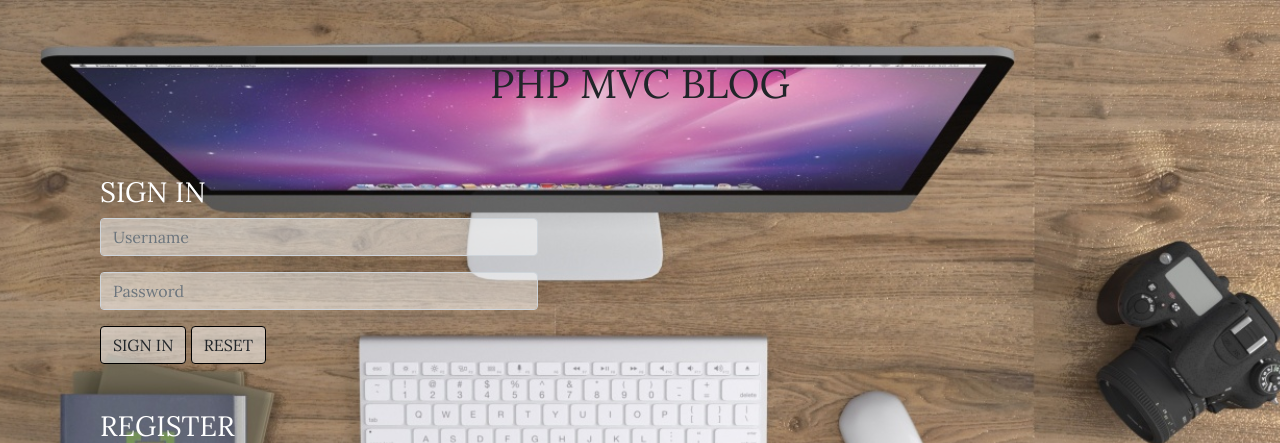
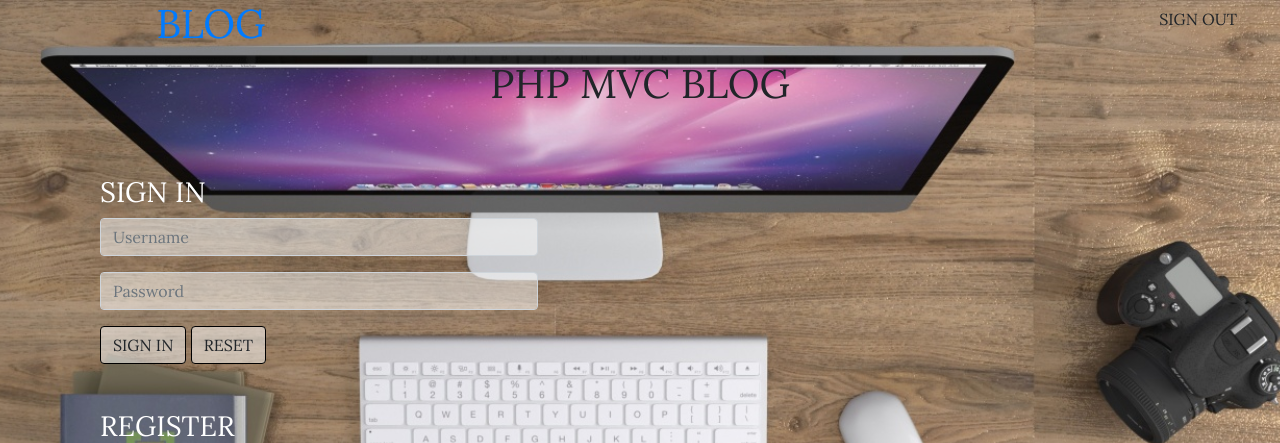
Before and after one commit to megabreakage/mvcBlog, a CodeIgniter app: page /blogs/index.php/blogs/index in a window 1280 px wide. Shown: the top 443 px of the page. Run offline with CodeIgniter, Linux system fonts and the light colour scheme; some libraries are stand-ins or nearby versions.

Commit message:
Creates a navigation bar and changes Fontawesome link to online

```diff
--- a/application/views/templates/header.php
+++ b/application/views/templates/header.php
@@ -9,11 +9,33 @@
     <link rel="stylesheet" href="<?php echo base_url(); ?>assets/css/bootstrap.min.css">
     <link rel="stylesheet" href="<?php echo base_url(); ?>assets/css/styles.css">
     <link rel="stylesheet" href="<?php echo base_url(); ?>assets/css/animate.css">
-    <link rel="stylesheet" href="<?php echo base_url(); ?>assets/css/fontawesome.css">
+    <link rel="stylesheet" href="https://use.fontawesome.com/releases/v5.0.11/css/all.css" integrity="sha384-p2jx59pefphTFIpeqCcISO9MdVfIm4pNnsL08A6v5vaQc4owkQqxMV8kg4Yvhaw/" crossorigin="anonymous">
 
     <link rel="favicon" type="image/png" href="<?php echo base_url(); ?>assets/images/codeigniter1.png">
 
     <title>Hello!</title>
   </head>
+
   <body>
     <div class="glass">
+      <div class="fixed-top">
+        <div class="nav col-md-12">
+          <div class="col-md-4 text-center">
+            <a class="nav-brand" href="<?php echo base_url(); ?>blogs">
+              <h1>BLOG</h1>
+            </a>
+          </div>
+          <div class="col-md-4 offset-md-4 text-right">
+            <?php
+
+             ?>
+            <h4>
+              <?php
+                echo form_open('blogs/logout');
+                  echo form_submit(['name'=>'submit', 'value'=>'SIGN OUT', 'class'=>'btn logoutButton']);
+                echo form_close();
+               ?>
+            </h4>
+          </div>
+        </div>
+      </div>
```
